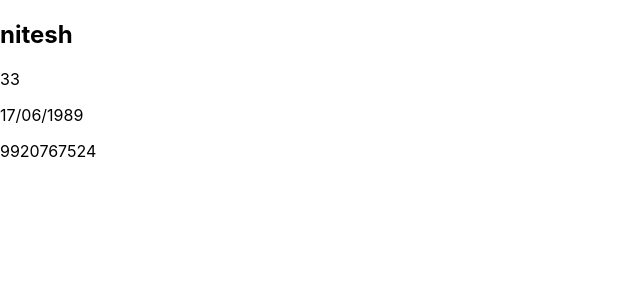
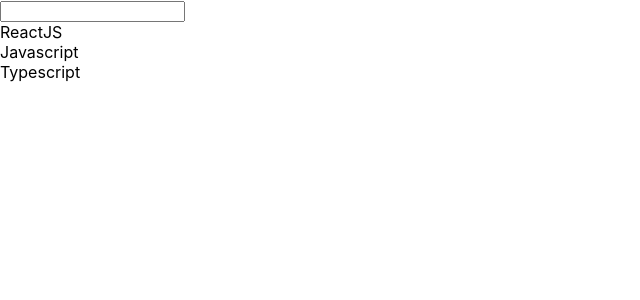
Before and after one commit to khatrinitesh/reactypescript-mini-project-effort, a React (Create React App) app: page / in a window 1280 px wide. Shown: the top 300 px of the page, without its empty margins (0-640 px from the left). Built offline with nearby package versions, Linux system fonts and the light colour scheme; the HTML template or start-up script is replaced by a standard one.

Commit message:
search filter

```diff
--- a/src/App.tsx
+++ b/src/App.tsx
@@ -1,4 +1,4 @@
-import CustomApp from './linkedin/pushpendratripathi/props/1/app';
+import CustomApp from '../src/linkedin/pushpendratripathi/searchfilter/1/app';
 
 
 
--- /dev/null
+++ b/src/linkedin/pushpendratripathi/searchfilter/1/app.tsx
@@ -0,0 +1,32 @@
+import React,{useState} from 'react'
+
+export default function CustomApp() {
+
+    const [text,setText]  = useState('')
+
+    const skills = [
+        {
+            label:"ReactJS",selected:true
+        },
+        {
+            label:"Javascript",selected:true
+        },
+        {
+            label:"Typescript",selected:true
+        },
+    ]
+  return (
+    <>
+
+        <input type='text' placeholder='' value={text} onChange={(e:any) => {setText(e.target.value)}}/>
+
+        {skills.filter((skill) => skill.label.toLocaleLowerCase().includes(text)).map((skill) => {
+            return(
+                <div>
+                    {skill.label}
+                </div>
+            )
+        })}
+    </>
+  )
+}
```
